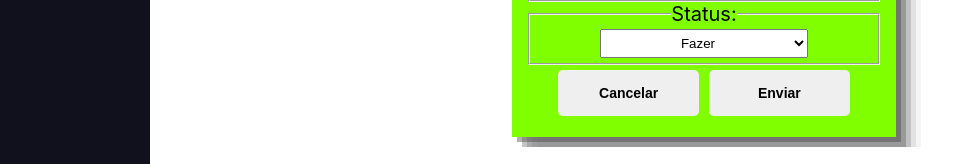
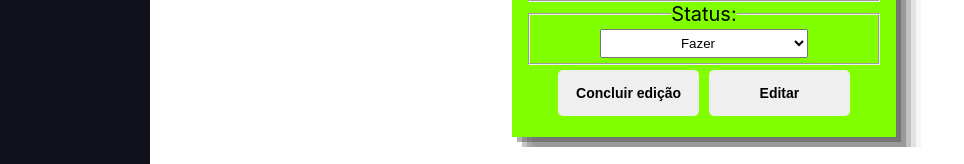
Before and after one commit to wendeel-lima/Front-end, a React (Create React App) app: page /edit/1 in a window 1280 px wide. Shown: the part 370-534 px from the top of the page, without its empty margins (0-964 px from the left). Built offline with nearby package versions, Linux system fonts and the light colour scheme; no server answers.

Commit message:
ajuste rota edit front

```diff
--- a/src/pages/TarefaEdit/TarefaEdit.js
+++ b/src/pages/TarefaEdit/TarefaEdit.js
@@ -104,9 +104,9 @@ const TarefaEdit = (props) => {
 
             <div className="add-form-buttons">
               <Link to="/" className="link-button">
-                <button>Cancelar</button>
+                <button>Concluir edição</button>
               </Link>
-              <button type="submit">Enviar</button>
+              <button type="submit">Editar</button>
             </div>
           </form>
         </section>
```
